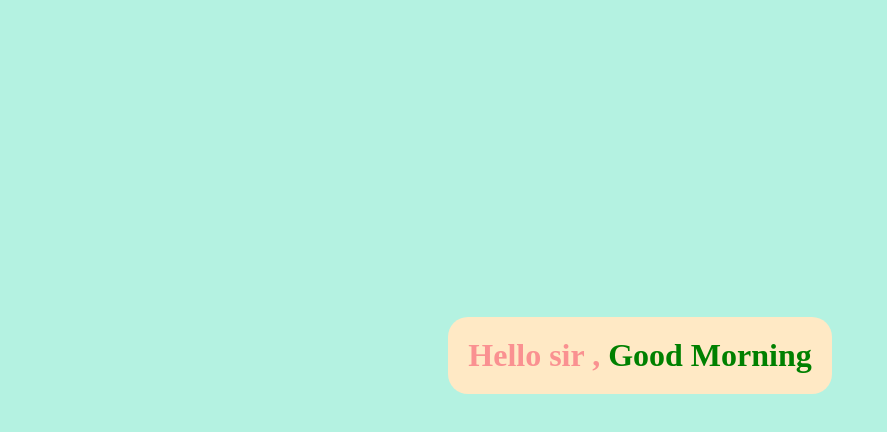
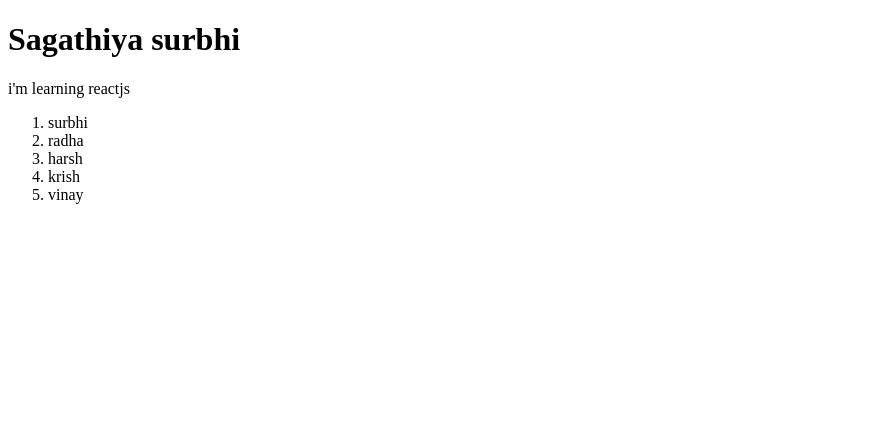
Before and after one commit to Surbhisaga/my_react_project, a React (Create React App) app: page / in a window 1280 px wide. Shown: the top 432 px of the page, without its empty margins (0-887 px from the left). Built offline with nearby package versions, Linux system fonts and the light colour scheme; a web font is replaced by a local one.

Commit message:
multiple component

```diff
--- /dev/null
+++ b/src/App.jsx
@@ -0,0 +1,18 @@
+import React from 'react';
+import ReactDOM from 'react-dom';
+import './Heading';
+import Heading from './Heading';
+import Para from './Para';
+import OrderData from './OrderData'
+
+function App(){
+    return(
+        <>
+            <Heading/>
+            <Para/>
+            <OrderData/>
+        </>
+    );
+}
+
+export default App;
--- /dev/null
+++ b/src/Heading.jsx
@@ -0,0 +1,7 @@
+import React from 'react';
+
+function Heading(){
+    return<h1>Sagathiya surbhi</h1>;
+}
+
+export default Heading;
--- /dev/null
+++ b/src/OrderData.jsx
@@ -0,0 +1,14 @@
+import React from 'react';
+
+function OrderData(){
+    return(
+    <ol>
+        <li>surbhi</li>
+        <li>radha</li>
+        <li>harsh</li>
+        <li>krish</li>
+        <li>vinay</li>
+    </ol>);
+}
+
+export default OrderData;
--- /dev/null
+++ b/src/Para.jsx
@@ -0,0 +1,7 @@
+import React from 'react';
+
+function Para(){
+    return<p>i'm learning reactjs</p>;
+}
+
+export default Para;
--- a/src/index.js
+++ b/src/index.js
@@ -1,26 +1,5 @@
 import React from 'react';
 import ReactDOM from 'react-dom';
-import './index.css';
+import App from './App';
 
-let curDate=new Date(2020,9,5,2);
-curDate = curDate.getHours();
-let greeting = '';
-const cssStyle={};
-
-if(curDate>=1 && curDate<12){
-  greeting="Good Morning";
-  cssStyle.color="green";
-}else if(curDate>=12 && curDate<19){
-  greeting="Good Afternoon";
-  cssStyle.color="orange";
-}else{
-  greeting="Good Night";
-  cssStyle.color="black";
-}
-
-ReactDOM.render(<>
-    <div>
-      <h1>Hello sir , <span style={cssStyle}>{greeting}</span></h1>
-    </div>
-    </>,
-  document.getElementById('root'));
+ReactDOM.render(<App/>,document.getElementById('root'));
```
